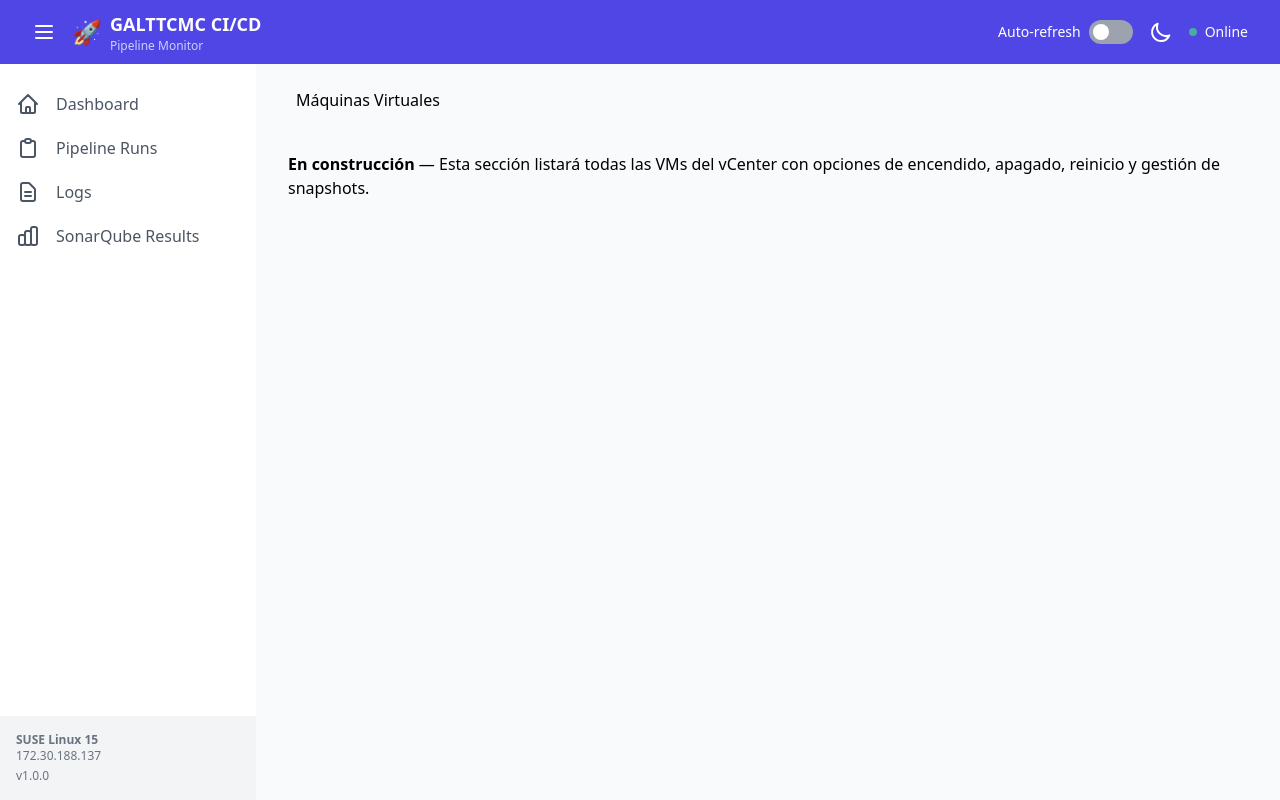
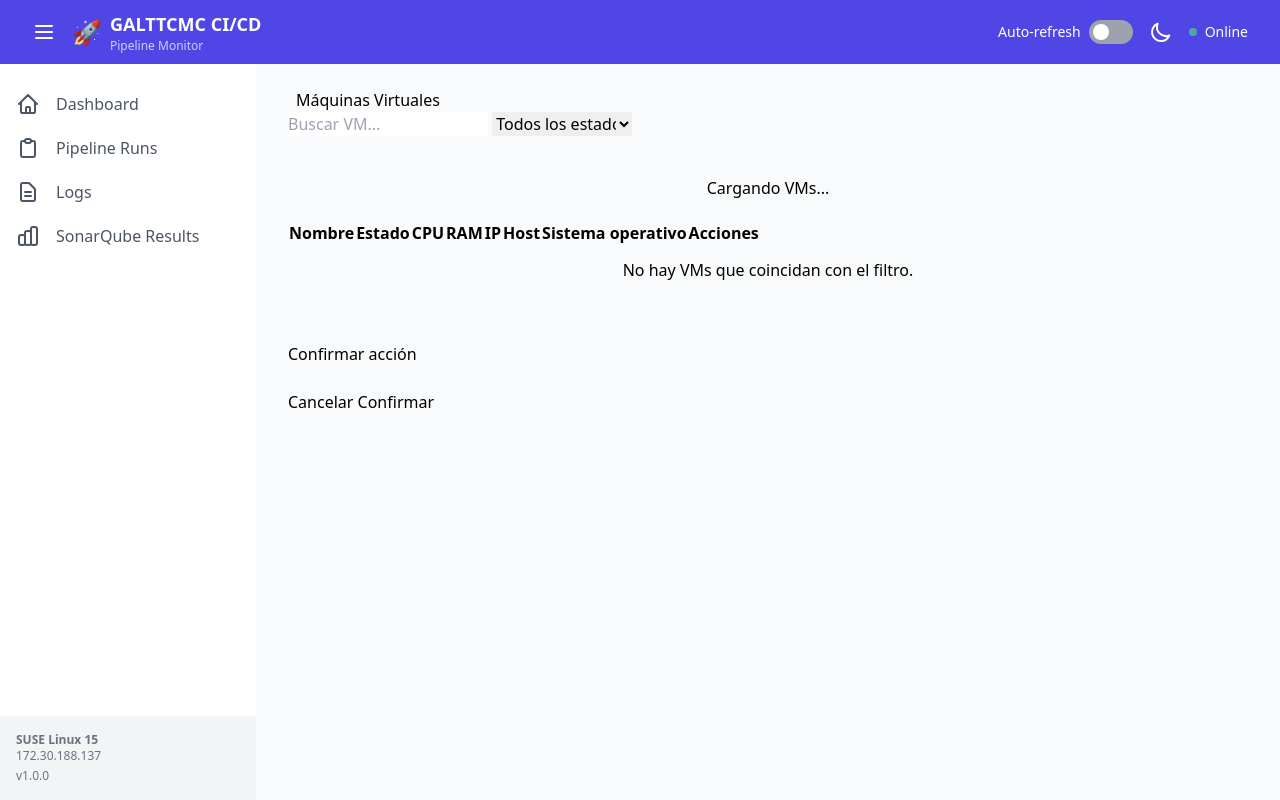
Before and after one commit to choruzo/Proyectos, a Flask app: template EXOPS/templates/vms.html in a window 1280 px wide. Run offline with Flask 3, Linux system fonts and the light colour scheme; the template is opened without the code that fills it, so the values that code supplies are empty; some libraries are stand-ins or nearby versions.

Commit message:
feat: Implement VM management features with power control and listing functionality

```diff
--- /dev/null
+++ b/EXOPS/static/js/vms.js
@@ -0,0 +1,175 @@
+/**
+ * vms.js — Listado y operaciones de poder sobre VMs
+ */
+
+let allVMs = [];
+let refreshInterval = null;
+
+const spinner = document.getElementById('spinner');
+const tableContainer = document.getElementById('table-container');
+const tbody = document.getElementById('vm-tbody');
+const noResults = document.getElementById('no-results');
+
+const toastEl = document.getElementById('action-toast');
+const toastMsg = document.getElementById('toast-msg');
+const bsToast = new bootstrap.Toast(toastEl, { delay: 4000 });
+
+const confirmModal = new bootstrap.Modal(document.getElementById('confirm-modal'));
+let pendingAction = null;
+
+// ── Estado → badge ──────────────────────────────────────────────
+function stateBadge(state) {
+  const map = {
+    poweredOn:  '<span class="badge bg-success"><i class="bi bi-play-fill me-1"></i>Encendida</span>',
+    poweredOff: '<span class="badge bg-secondary"><i class="bi bi-stop-fill me-1"></i>Apagada</span>',
+    suspended:  '<span class="badge bg-warning text-dark"><i class="bi bi-pause-fill me-1"></i>Suspendida</span>',
+  };
+  return map[state] || `<span class="badge bg-secondary">${state}</span>`;
+}
+
+// ── Botones según estado ─────────────────────────────────────────
+function actionButtons(vm) {
+  const id = vm.id;
+  const name = vm.name;
+  if (vm.power_state === 'poweredOn') {
+    return `
+      <button class="btn btn-sm btn-outline-danger me-1" onclick="confirmAction('${id}','${esc(name)}','off')">
+        <i class="bi bi-stop-fill me-1"></i>Apagar
+      </button>
+      <button class="btn btn-sm btn-outline-warning" onclick="confirmAction('${id}','${esc(name)}','reboot')">
+        <i class="bi bi-arrow-clockwise me-1"></i>Reiniciar
+      </button>`;
+  }
+  if (vm.power_state === 'poweredOff') {
+    return `
+      <button class="btn btn-sm btn-outline-success" onclick="doPowerAction('${id}','${esc(name)}','on')">
+        <i class="bi bi-play-fill me-1"></i>Encender
+      </button>`;
+  }
+  if (vm.power_state === 'suspended') {
+    return `
+      <button class="btn btn-sm btn-outline-success" onclick="doPowerAction('${id}','${esc(name)}','on')">
+        <i class="bi bi-play-fill me-1"></i>Reanudar
+      </button>`;
+  }
+  return '';
+}
+
+function esc(str) {
+  return (str || '').replace(/'/g, "\\'");
+}
+
+// ── Render tabla ─────────────────────────────────────────────────
+function renderTable(vms) {
+  tbody.innerHTML = '';
+  if (vms.length === 0) {
+    noResults.classList.remove('d-none');
+    return;
+  }
+  noResults.classList.add('d-none');
+  vms.forEach(vm => {
+    const ram = vm.memory_mb >= 1024
+      ? `${(vm.memory_mb / 1024).toFixed(1)} GB`
+      : `${vm.memory_mb} MB`;
+    const tr = document.createElement('tr');
+    tr.innerHTML = `
+      <td class="fw-semibold">${vm.name}</td>
+      <td>${stateBadge(vm.power_state)}</td>
+      <td>${vm.num_cpu} vCPU</td>
+      <td>${ram}</td>
+      <td>${vm.ip_address || '<span class="text-muted">—</span>'}</td>
+      <td class="text-truncate" style="max-width:160px" title="${vm.host_name || ''}">${vm.host_name || '<span class="text-muted">—</span>'}</td>
+      <td class="text-truncate" style="max-width:180px" title="${vm.guest_os || ''}">${vm.guest_os || '<span class="text-muted">—</span>'}</td>
+      <td>${actionButtons(vm)}</td>`;
+    tbody.appendChild(tr);
+  });
+}
+
+// ── Filtro local ─────────────────────────────────────────────────
+function applyFilter() {
+  const text = document.getElementById('search-input').value.toLowerCase();
+  const state = document.getElementById('filter-state').value;
+  const filtered = allVMs.filter(vm => {
+    const matchText = !text || vm.name.toLowerCase().includes(text) ||
+      (vm.ip_address || '').includes(text) ||
+      (vm.host_name || '').toLowerCase().includes(text);
+    const matchState = !state || vm.power_state === state;
+    return matchText && matchState;
+  });
+  renderTable(filtered);
+}
+
+// ── Carga de VMs ─────────────────────────────────────────────────
+async function loadVMs(silent = false) {
+  if (!silent) {
+    spinner.classList.remove('d-none');
+    tableContainer.classList.add('d-none');
+  }
+  try {
+    const data = await api.get('/api/v1/vms/');
+    if (!data) return;
+    allVMs = data;
+    spinner.classList.add('d-none');
+    tableContainer.classList.remove('d-none');
+    applyFilter();
+  } catch (err) {
+    spinner.classList.add('d-none');
+    tableContainer.classList.remove('d-none');
+    showToast(`Error al cargar VMs: ${err.message}`, 'danger');
+  }
+}
+
+// ── Toast ─────────────────────────────────────────────────────────
+function showToast(msg, type = 'success') {
+  toastEl.className = `toast align-items-center border-0 text-bg-${type}`;
+  toastMsg.textContent = msg;
+  bsToast.show();
+}
+
+// ── Acción con confirmación ───────────────────────────────────────
+function confirmAction(vmId, vmName, action) {
+  const labels = { off: 'apagar', reboot: 'reiniciar' };
+  document.getElementById('confirm-title').textContent =
+    action === 'off' ? 'Confirmar apagado' : 'Confirmar reinicio';
+  document.getElementById('confirm-body').textContent =
+    `¿Seguro que quieres ${labels[action]} la VM "${vmName}"?`;
+  pendingAction = { vmId, vmName, action };
+  confirmModal.show();
+}
+
+document.getElementById('confirm-btn').addEventListener('click', async () => {
+  confirmModal.hide();
+  if (pendingAction) {
+    const { vmId, vmName, action } = pendingAction;
+    pendingAction = null;
+    await doPowerAction(vmId, vmName, action);
+  }
+});
+
+// ── Ejecutar acción de poder ──────────────────────────────────────
+async function doPowerAction(vmId, vmName, action) {
+  const labels = { on: 'encendiendo', off: 'apagando', reboot: 'reiniciando' };
+
+  // Deshabilitar botones de esa VM
+  const buttons = tbody.querySelectorAll('button');
+  buttons.forEach(b => b.disabled = true);
+
+  showToast(`${labels[action].charAt(0).toUpperCase() + labels[action].slice(1)} "${vmName}"…`, 'info');
+  try {
+    await api.post(`/api/v1/vms/${vmId}/power`, { action });
+    showToast(`VM "${vmName}" ${labels[action].replace('ando', 'ada').replace('iendo', 'ida')} correctamente.`, 'success');
+  } catch (err) {
+    showToast(`Error: ${err.message}`, 'danger');
+  } finally {
+    await loadVMs(true);
+  }
+}
+
+// ── Eventos ───────────────────────────────────────────────────────
+document.getElementById('search-input').addEventListener('input', applyFilter);
+document.getElementById('filter-state').addEventListener('change', applyFilter);
+document.getElementById('btn-refresh').addEventListener('click', () => loadVMs());
+
+// ── Init ──────────────────────────────────────────────────────────
+loadVMs();
+refreshInterval = setInterval(() => loadVMs(true), 30000);
--- a/EXOPS/templates/vms.html
+++ b/EXOPS/templates/vms.html
@@ -2,15 +2,76 @@
 {% block title %}Máquinas Virtuales{% endblock %}
 
 {% block content %}
-<div class="d-flex justify-content-between align-items-center mb-4">
+<div class="d-flex justify-content-between align-items-center mb-3">
   <h2><i class="bi bi-pc-display me-2"></i>Máquinas Virtuales</h2>
+  <div class="d-flex gap-2">
+    <input type="text" id="search-input" class="form-control form-control-sm" placeholder="Buscar VM..." style="width:200px">
+    <select id="filter-state" class="form-select form-select-sm" style="width:140px">
+      <option value="">Todos los estados</option>
+      <option value="poweredOn">Encendidas</option>
+      <option value="poweredOff">Apagadas</option>
+      <option value="suspended">Suspendidas</option>
+    </select>
+    <button class="btn btn-sm btn-outline-secondary" id="btn-refresh" title="Actualizar">
+      <i class="bi bi-arrow-clockwise"></i>
+    </button>
+  </div>
 </div>
 
-<div class="alert alert-info d-flex align-items-center" role="alert">
-  <i class="bi bi-tools fs-4 me-3"></i>
-  <div>
-    <strong>En construcción</strong> — Esta sección listará todas las VMs del vCenter con
-    opciones de encendido, apagado, reinicio y gestión de snapshots.
+<!-- Spinner -->
+<div id="spinner" class="text-center py-5">
+  <div class="spinner-border text-primary" role="status"></div>
+  <p class="text-muted mt-2">Cargando VMs...</p>
+</div>
+
+<!-- Tabla -->
+<div id="table-container" class="d-none">
+  <table class="table table-hover align-middle">
+    <thead>
+      <tr>
+        <th>Nombre</th>
+        <th>Estado</th>
+        <th>CPU</th>
+        <th>RAM</th>
+        <th>IP</th>
+        <th>Host</th>
+        <th>Sistema operativo</th>
+        <th>Acciones</th>
+      </tr>
+    </thead>
+    <tbody id="vm-tbody"></tbody>
+  </table>
+  <p id="no-results" class="text-muted text-center py-3 d-none">No hay VMs que coincidan con el filtro.</p>
+</div>
+
+<!-- Toast -->
+<div class="toast-container position-fixed bottom-0 end-0 p-3">
+  <div id="action-toast" class="toast align-items-center border-0" role="alert" aria-live="assertive" aria-atomic="true">
+    <div class="d-flex">
+      <div class="toast-body" id="toast-msg"></div>
+      <button type="button" class="btn-close me-2 m-auto" data-bs-dismiss="toast"></button>
+    </div>
+  </div>
+</div>
+
+<!-- Modal confirmación -->
+<div class="modal fade" id="confirm-modal" tabindex="-1">
+  <div class="modal-dialog modal-dialog-centered">
+    <div class="modal-content">
+      <div class="modal-header">
+        <h5 class="modal-title" id="confirm-title">Confirmar acción</h5>
+        <button type="button" class="btn-close" data-bs-dismiss="modal"></button>
+      </div>
+      <div class="modal-body" id="confirm-body"></div>
+      <div class="modal-footer">
+        <button type="button" class="btn btn-secondary" data-bs-dismiss="modal">Cancelar</button>
+        <button type="button" class="btn btn-danger" id="confirm-btn">Confirmar</button>
+      </div>
+    </div>
   </div>
 </div>
 {% endblock %}
+
+{% block scripts %}
+<script src="/static/js/vms.js"></script>
+{% endblock %}
```
Also changed, not shown: EXOPS/app/api/v1/vms.py (+64 -7 lines), EXOPS/app/vcenter/vms.py (+50 -15 lines).
